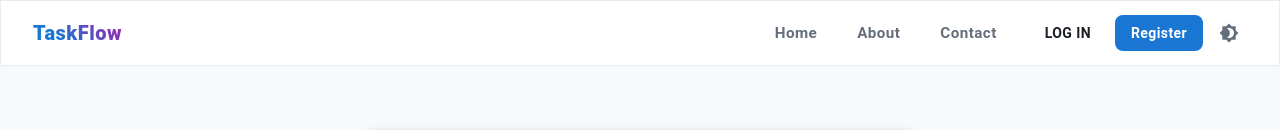
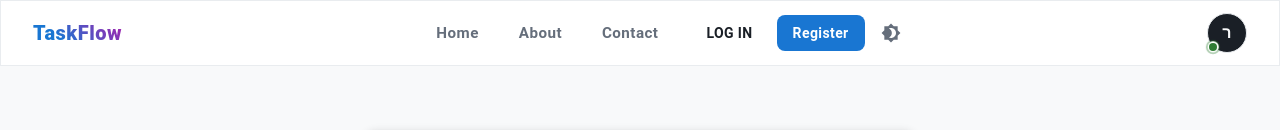
Before and after one commit to RotemAviram-hash/to_do_list_project, a React (Vite) app: page /register in a window 1280 px wide. Shown: the top 130 px of the page. Built offline with nearby package versions, Linux system fonts and the light colour scheme; no server answers.

Commit message:
Add UserAvatar to header component

```diff
--- a/src/layout/header/Header.tsx
+++ b/src/layout/header/Header.tsx
@@ -17,6 +17,7 @@ import {
 import { Brightness4, Brightness7 } from "@mui/icons-material";
 import { useContext } from "react";
 import { useUser } from "../../user/providers/UserProvider";
+import { UserAvatar } from "../../user";
 
 function Header() {
   const navigate = useNavigate();
@@ -157,6 +158,7 @@ function Header() {
             </IconButton>
           </Box>
         </Box>
+        <UserAvatar />
       </Toolbar>
     </AppBar>
   );
--- a/src/user/components/UserAvatar.tsx
+++ b/src/user/components/UserAvatar.tsx
@@ -0,0 +1,81 @@
+import { Avatar, Badge, Box } from "@mui/material";
+import { styled } from "@mui/material/styles";
+
+// עיצוב מותאם אישית לנקודת הסטטוס - נקי לחלוטין מצבעים קשיחים
+const StyledBadge = styled(Badge)(({ theme }) => ({
+  "& .MuiBadge-badge": {
+    // משיכת צבע ההצלחה/סטטוס ישירות מה-Theme שלך
+    backgroundColor: theme.palette.success.main,
+    color: theme.palette.success.main,
+    boxShadow: `0 0 0 2px ${theme.palette.background.paper}`,
+    "&::after": {
+      position: "absolute",
+      top: 0,
+      left: 0,
+      width: "100%",
+      height: "100%",
+      borderRadius: "50%",
+      animation: "ripple 1.2s infinite ease-in-out",
+      border: "1px solid currentColor",
+      content: '""',
+    },
+  },
+  "@keyframes ripple": {
+    "0%": {
+      transform: "scale(.8)",
+      opacity: 1,
+    },
+    "100%": {
+      transform: "scale(2.4)",
+      opacity: 0,
+    },
+  },
+}));
+
+interface UserAvatarProps {
+  name?: string;
+  src?: string;
+  size?: number;
+}
+
+export function UserAvatar({
+  name = "רותם אבירם",
+  src,
+  size = 40,
+}: UserAvatarProps) {
+  // חילוץ האות הראשונה של השם
+  const getInitial = (userName: string) => userName.charAt(0).toUpperCase();
+
+  return (
+    <Box
+      sx={{
+        display: "inline-flex",
+        alignItems: "center",
+        justifyContent: "center",
+      }}
+    >
+      <StyledBadge
+        overlap="circular"
+        anchorOrigin={{ vertical: "bottom", horizontal: "left" }} // התאמה ל-RTL
+        variant="dot"
+      >
+        <Avatar
+          alt={name}
+          src={src}
+          sx={{
+            width: size,
+            height: size,
+            bgcolor: "text.primary", // מנוהל מה-Theme
+            color: "background.default", // מנוהל מה-Theme
+            fontWeight: "700",
+            fontSize: `${size * 0.4}px`,
+            border: "1px solid",
+            borderColor: "divider", // מנוהל מה-Theme
+          }}
+        >
+          {!src ? getInitial(name) : null}
+        </Avatar>
+      </StyledBadge>
+    </Box>
+  );
+}
--- a/src/user/index.ts
+++ b/src/user/index.ts
@@ -1,9 +1,9 @@
 // ייצוא הרכיבים
-export { default as UserAvatar } from "./components/UserAvatar";
-export { default as UserSelect } from "./components/UserSelect";
+export { UserAvatar } from "./components/UserAvatar";
+//export {   UserSelect } from "./components/UserSelect";
 
 // ייצוא הפרוביידר וההוק (נניח שקראת להוק useAuth או שהוא חלק מהפרוביידר)
-export { default as UserProvider } from "./providers/UserProvider";
+export { UserProvider } from "./providers/UserProvider";
 export * from "./providers/UserProvider"; // אם יש שם Custom Hook כמו useAuth שמיוצא משם
 
 // ייצוא הטיפוסים
```
